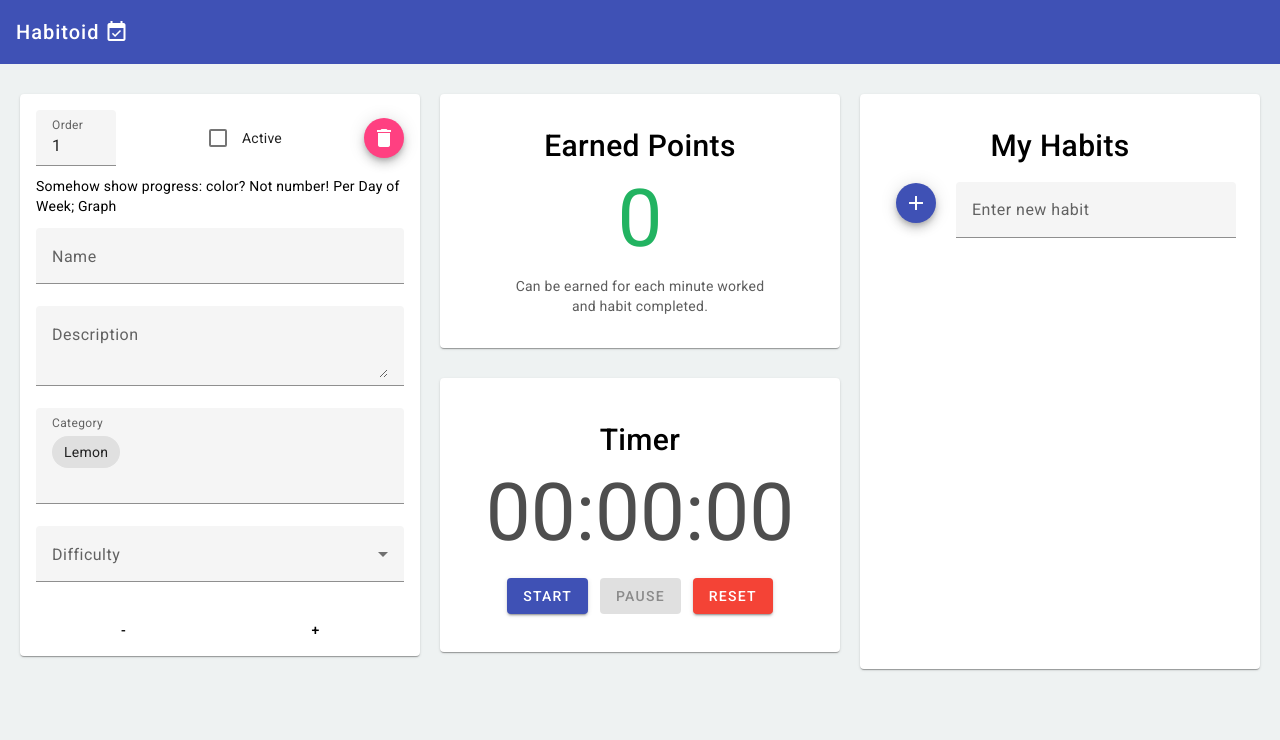
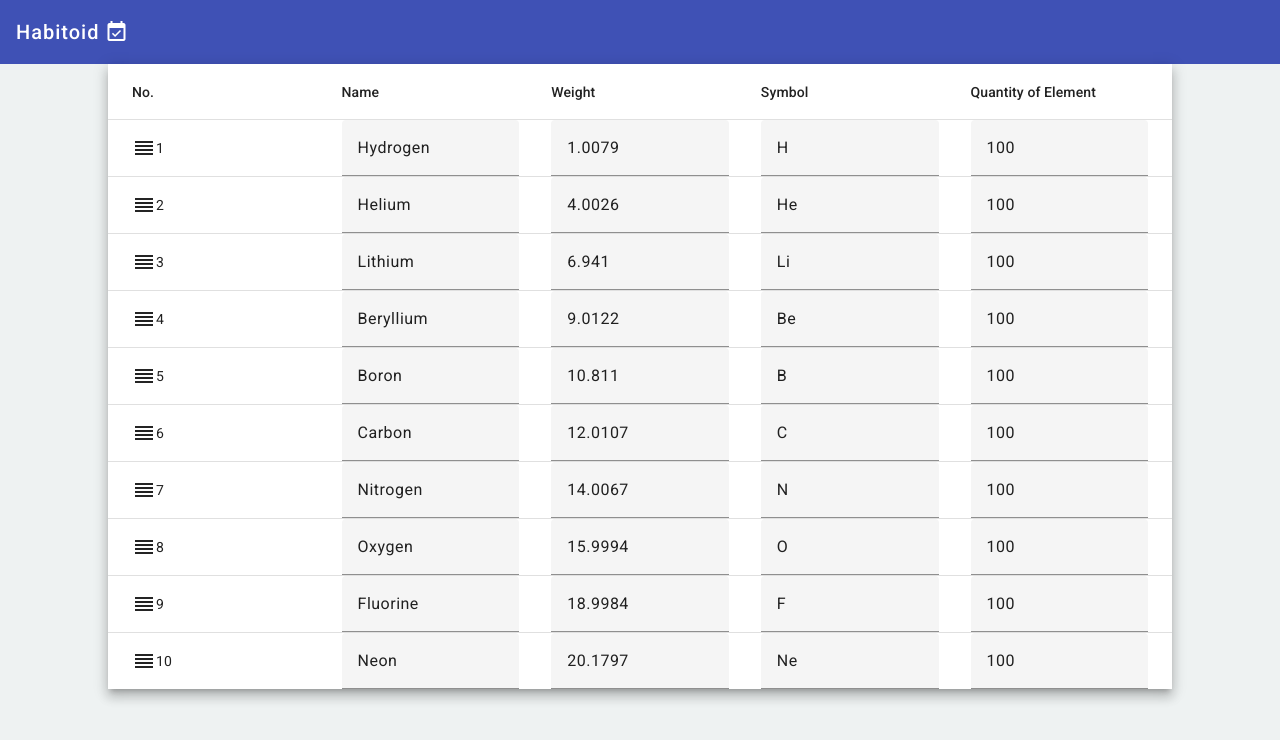
Before and after one commit to johannesstroebele91/habitoid, an Angular app: page /home/1 in a window 1280 px wide. Shown: the top 740 px of the page. Built offline with nearby package versions, Linux system fonts and the light colour scheme.

Commit message:
Test solution to display ideals via table for drag & drop

```diff
--- a/src/app/app.component.ts
+++ b/src/app/app.component.ts
@@ -1,4 +1,4 @@
-import {Component,  OnDestroy, OnInit} from "@angular/core";
+import {Component, OnDestroy, OnInit} from "@angular/core";
 import {MatNativeDateModule, MatOption} from "@angular/material/core";
 import {Router, RouterLink, RouterOutlet} from "@angular/router";
 import {MatButton, MatFabButton, MatIconButton, MatMiniFabButton} from "@angular/material/button";
@@ -14,9 +14,9 @@ import {AuthService} from "./services/auth.service";
 @Component({
   selector: 'app-root',
   standalone: true,
-  imports: [MatToolbarModule,   MatNativeDateModule, RouterOutlet, MatButton, MatCalendar, MatIcon, MatMenuTrigger, MatIconButton, MatMenu, MatCard, MatCardTitle, MatCardHeader, MatCardContent, MatToolbar, RouterLink, NgIf,  MatOption, MatCardActions,MatFabButton, MatMiniFabButton],
+  imports: [MatToolbarModule, MatNativeDateModule, RouterOutlet, MatButton, MatCalendar, MatIcon, MatMenuTrigger, MatIconButton, MatMenu, MatCard, MatCardTitle, MatCardHeader, MatCardContent, MatToolbar, RouterLink, NgIf, MatOption, MatCardActions, MatFabButton, MatMiniFabButton],
   template: `
-    <mat-toolbar color="primary">
+    <mat-toolbar color="primary" style="width: 100%">
       <mat-toolbar-row>
         <span style="letter-spacing: 1px">{{ title }}</span>
         <mat-icon style="margin-left: 5px">event_available</mat-icon>
@@ -25,9 +25,7 @@ import {AuthService} from "./services/auth.service";
            style="color: white; text-decoration: none; font-size: 16px">Logout</a>
       </mat-toolbar-row>
     </mat-toolbar>
-    <div style=" margin: 30px auto;">
-      <router-outlet></router-outlet>
-    </div>
+    <router-outlet></router-outlet>
   `,
 })
 export class AppComponent implements OnInit, OnDestroy {
--- a/src/app/components/home.component.ts
+++ b/src/app/components/home.component.ts
@@ -12,6 +12,7 @@ import {HabitComponent} from "./habit.component";
 import {UserWithHabits} from "../shared/models";
 import {UsersHabitsService} from "../services/users-habits.service";
 import {IdealComponent} from "./ideal.component";
+import {IdealTableComponent} from "./ideal-table.component";
 
 @Component({
   selector: 'app-home',
@@ -33,15 +34,20 @@ import {IdealComponent} from "./ideal.component";
     TimerComponent,
     HabitComponent,
     IdealComponent,
+    IdealComponent,
+    IdealComponent,
+    IdealComponent,
+    IdealTableComponent,
   ],
   template: `
     <div
       style="display: flex; justify-content: space-evenly; flex-wrap: wrap">
-      <app-ideal></app-ideal>
+      <app-ideal-table></app-ideal-table>
+      <!--<app-ideal></app-ideal>
       <app-timer [pointsReached]="points" (pointsReset)="onPointsReset($event)"
                  (pointsAddedByWorkedTime)="onPointsAddedByWorkedTime($event)"></app-timer>
       <app-habit [userWithHabits]="userWithHabits"
-                (pointsAddedByHabitCompletion)="onPointsAddedByHabitCompletion($event)"></app-habit>
+                 (pointsAddedByHabitCompletion)="onPointsAddedByHabitCompletion($event)"></app-habit>-->
     </div>
   `,
 })
--- /dev/null
+++ b/src/app/components/ideal-table.component.ts
@@ -0,0 +1,133 @@
+import {Component, OnInit, ViewChild} from "@angular/core";
+import {CdkDrag, CdkDragDrop, CdkDropList, moveItemInArray} from "@angular/cdk/drag-drop";
+import {MatTable, MatTableModule} from "@angular/material/table";
+import {MatIconModule} from "@angular/material/icon";
+import {MatFormFieldModule} from "@angular/material/form-field";
+import {MatInputModule} from "@angular/material/input";
+import {FormArray, FormBuilder, FormGroup, ReactiveFormsModule} from '@angular/forms';
+
+export interface PeriodicElement {
+  name: string;
+  position: number;
+  weight: number;
+  symbol: string;
+  quantity: number;
+}
+
+export const ELEMENT_DATA: PeriodicElement[] = [
+  {position: 1, name: 'Hydrogen', weight: 1.0079, symbol: 'H', quantity: 100},
+  {position: 2, name: 'Helium', weight: 4.0026, symbol: 'He', quantity: 100},
+  {position: 3, name: 'Lithium', weight: 6.941, symbol: 'Li', quantity: 100},
+  {position: 4, name: 'Beryllium', weight: 9.0122, symbol: 'Be', quantity: 100},
+  {position: 5, name: 'Boron', weight: 10.811, symbol: 'B', quantity: 100},
+  {position: 6, name: 'Carbon', weight: 12.0107, symbol: 'C', quantity: 100},
+  {position: 7, name: 'Nitrogen', weight: 14.0067, symbol: 'N', quantity: 100},
+  {position: 8, name: 'Oxygen', weight: 15.9994, symbol: 'O', quantity: 100},
+  {position: 9, name: 'Fluorine', weight: 18.9984, symbol: 'F', quantity: 100},
+  {position: 10, name: 'Neon', weight: 20.1797, symbol: 'Ne', quantity: 100},
+];
+
+@Component({
+  selector: 'app-ideal-table',
+  standalone: true,
+  imports: [CdkDropList, CdkDrag, MatTableModule, MatIconModule, MatFormFieldModule, MatInputModule, ReactiveFormsModule],
+  template: `
+    <!-- TODO Klassen von Example file rein! FÜr Cursor und co-->
+    <!-- TODO Mobile Responsive??? -->
+    <form [formGroup]="form">
+      <mat-table #table [dataSource]="dataSource.controls" class="mat-elevation-z8" cdkDropList
+                 (cdkDropListDropped)="drop($event)"
+                 cdkDropListData="dataSource.controls">
+        <!-- Position Column -->
+        <ng-container matColumnDef="position" sticky> nb'
+
+          <mat-header-cell *matHeaderCellDef> No.</mat-header-cell>
+          <mat-cell *matCellDef="let element" [formGroup]="element">
+            <mat-icon class="example-drag-cursor">reorder</mat-icon>
+            <span>{{ element.get('position')?.value }}</span>
+          </mat-cell>
+        </ng-container>
+
+        <!-- Name Column -->
+        <ng-container matColumnDef="name">
+          <mat-header-cell *matHeaderCellDef> Name</mat-header-cell>
+          <mat-cell *matCellDef="let element" [formGroup]="element">
+            <mat-form-field subscriptSizing="dynamic">
+              <input matInput formControlName="name">
+            </mat-form-field>
+          </mat-cell>
+        </ng-container>
+
+        <!-- Weight Column -->
+        <ng-container matColumnDef="weight">
+          <mat-header-cell *matHeaderCellDef> Weight</mat-header-cell>
+          <mat-cell *matCellDef="let element" [formGroup]="element">
+            <mat-form-field subscriptSizing="dynamic">
+              <input matInput formControlName="weight">
+            </mat-form-field>
+          </mat-cell>
+        </ng-container>
+
+        <!-- Symbol Column -->
+        <ng-container matColumnDef="symbol">
+          <mat-header-cell *matHeaderCellDef> Symbol</mat-header-cell>
+          <mat-cell *matCellDef="let element" [formGroup]="element">
+            <mat-form-field subscriptSizing="dynamic">
+              <input matInput formControlName="symbol">
+            </mat-form-field>
+          </mat-cell>
+        </ng-container>
+
+        <!-- Quantity Column -->
+        <ng-container matColumnDef="quantity">
+          <mat-header-cell *matHeaderCellDef> Quantity of Element</mat-header-cell>
+          <mat-cell *matCellDef="let element" [formGroup]="element">
+            <mat-form-field subscriptSizing="dynamic">
+              <input matInput formControlName="quantity">
+            </mat-form-field>
+          </mat-cell>
+        </ng-container>
+
+        <mat-header-row *matHeaderRowDef="displayedColumns"></mat-header-row>
+        <mat-row *matRowDef="let row; columns: displayedColumns;" cdkDrag [cdkDragData]="row"></mat-row>
+      </mat-table>
+    </form>
+  `
+})
+export class IdealTableComponent implements OnInit {
+  @ViewChild('table', {static: true}) table: MatTable<PeriodicElement> | undefined;
+
+  displayedColumns: string[] = ['position', 'name', 'weight', 'symbol', 'quantity'];
+  form: FormGroup;
+
+  constructor(private fb: FormBuilder) {
+    this.form = this.fb.group({
+      elements: this.fb.array([])
+    });
+  }
+
+  get dataSource() {
+    return this.form.get('elements') as FormArray;
+  }
+
+  ngOnInit() {
+    const elementsFGs = ELEMENT_DATA.map(element =>
+      this.fb.group({
+        position: [element.position],
+        name: [element.name],
+        weight: [element.weight],
+        symbol: [element.symbol],
+        quantity: [element.quantity]
+      })
+    );
+    const elementFormArray = this.fb.array(elementsFGs);
+    this.form.setControl('elements', elementFormArray);
+  }
+
+  drop(event: CdkDragDrop<string, any>) {
+    const previousIndex = this.dataSource.controls.findIndex(d => d === event.item.data);
+
+    moveItemInArray(this.dataSource.controls, previousIndex, event.currentIndex);
+    this.table?.renderRows();
+  }
+}
--- a/src/app/components/ideal.component.ts
+++ b/src/app/components/ideal.component.ts
@@ -29,7 +29,8 @@ import {COMMA, ENTER} from "@angular/cdk/keycodes";
 
         <div
           style="margin-bottom: 10px; display: flex; align-items: center; justify-content: space-between;">
-          <mat-form-field style="width: 80px" subscriptSizing="dynamic">
+          <mat-form-field style="width: 80px"
+          >
             <mat-label>Order</mat-label>
             <input type="number" matInput [value]="1">
           </mat-form-field>
```
